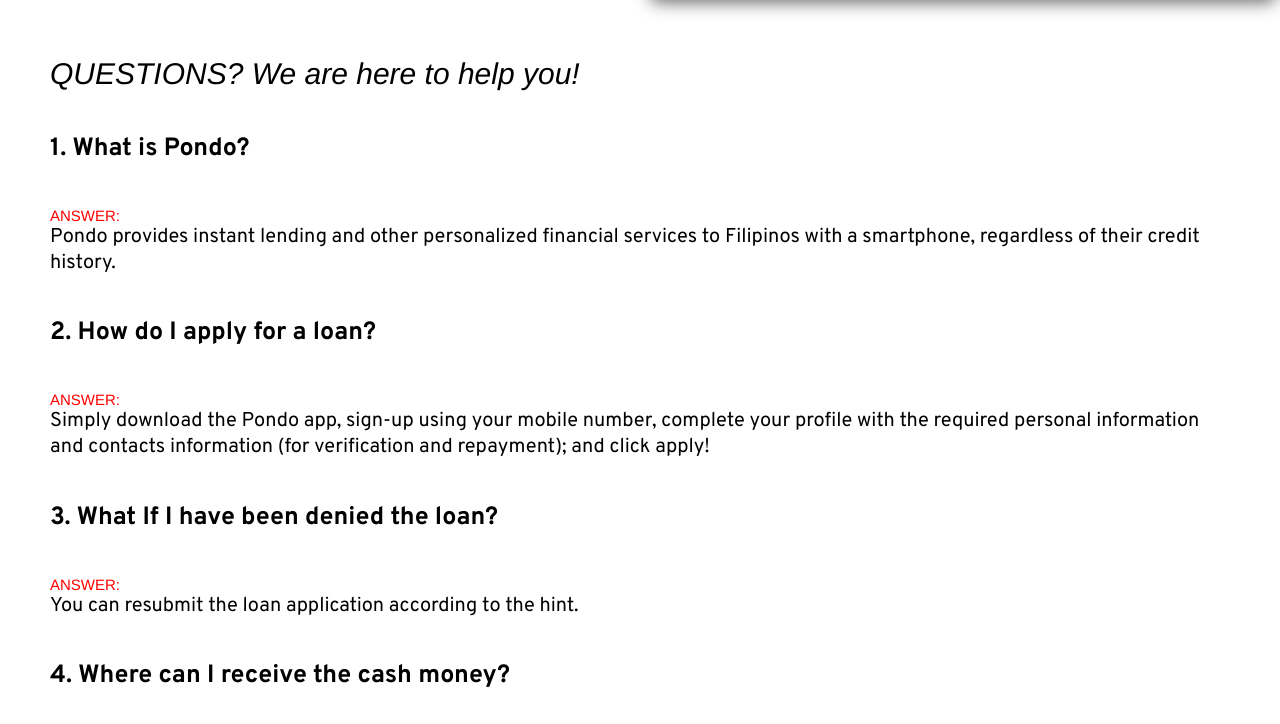
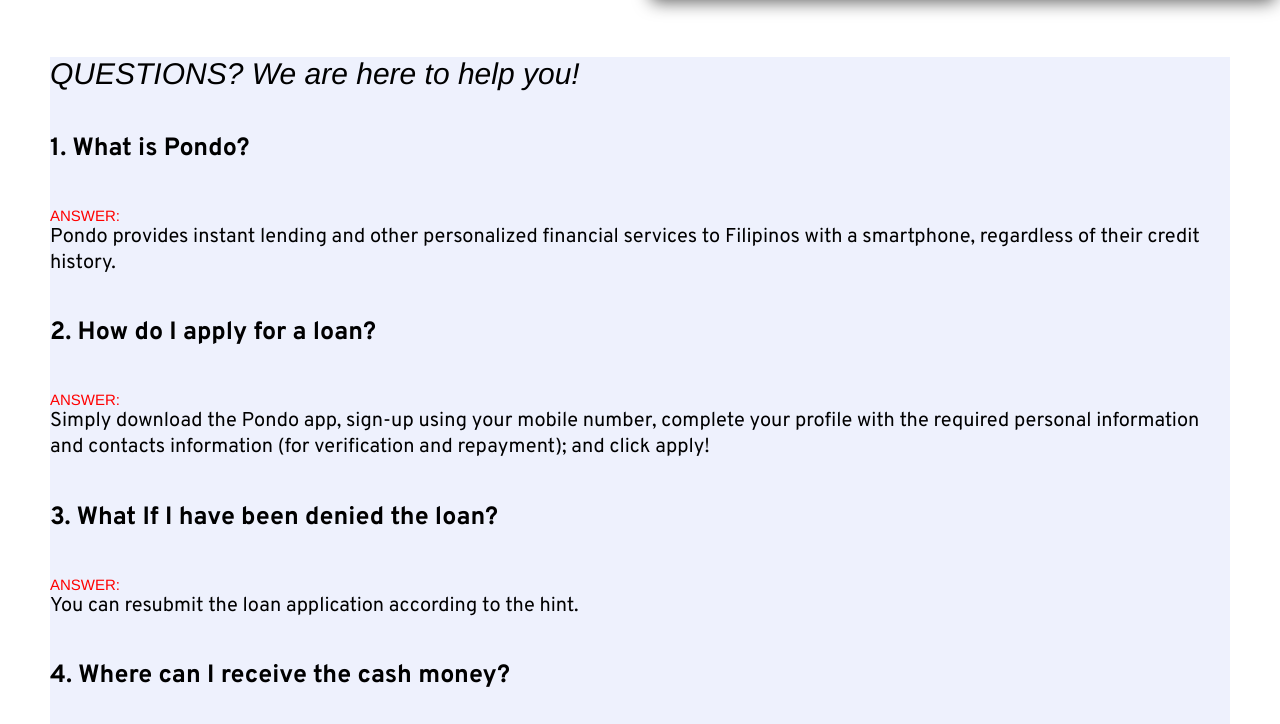
Before and after one commit to LEspia2213/PONDO, a plain HTML site: page index.html in a window 1280 px wide. Shown: the part 2116-2840 px from the top of the page. Drawn offline with Linux system fonts and the light colour scheme.

Commit message:
change bground color in FAQs

```diff
--- a/styles/style.css
+++ b/styles/style.css
@@ -183,6 +183,9 @@
 
 #homefaq{
   margin: 50px;
+  background-color: rgba(235, 238, 253, 0.829);
+
+
 }
 
 .question{
@@ -195,6 +198,7 @@
   font-size: 15px;
   color: red !important;
   font-family: 'Franklin Gothic Medium', 'Arial Narrow', Arial, sans-serif;
+
 }
 
 .paragraph{
```
